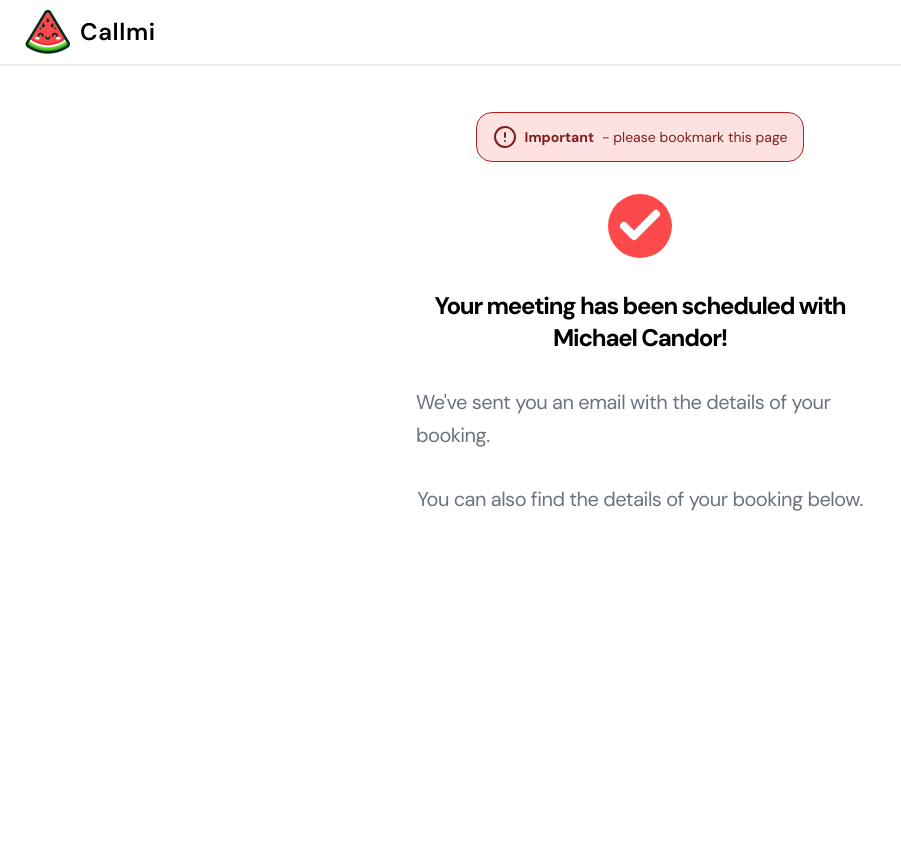
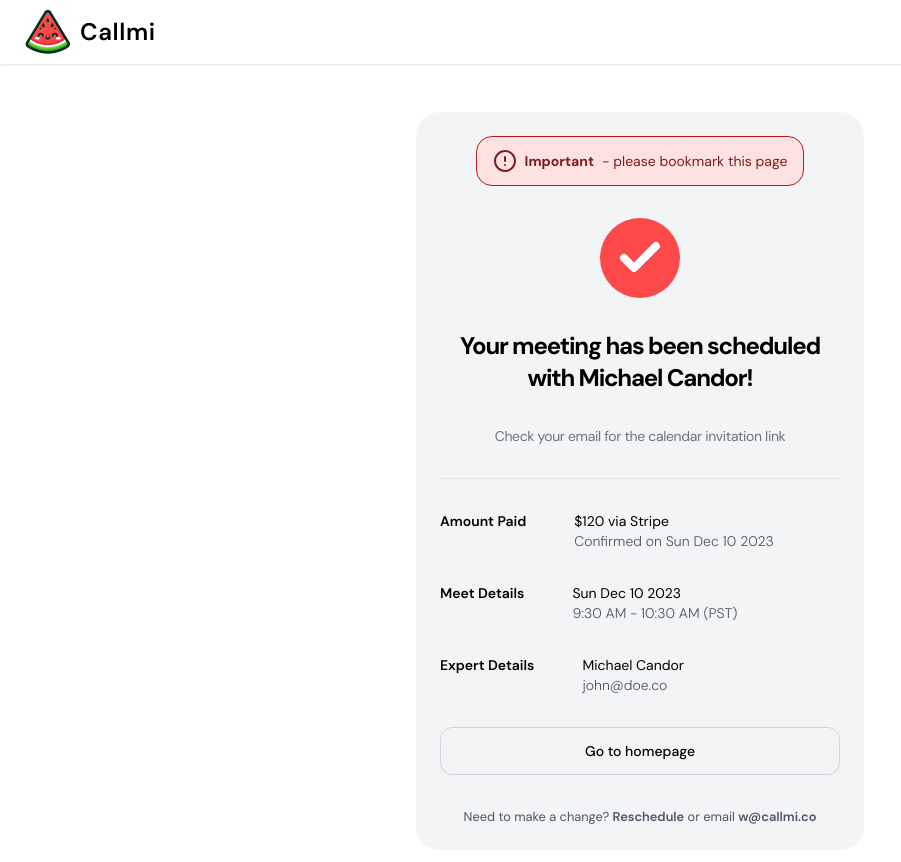
Before and after one commit to Callmi-org/callmi, a Next.js app: page /expert/1/book/success in a window 1280 px wide. Shown: the top 862 px of the page, without its empty margins (0-901 px from the left). Before the commit the page ends 800 px from the top, so only its background shows below. Built offline with nearby package versions, Linux system fonts and the light colour scheme; no server answers.

Commit message:
finish booking success

```diff
--- a/package.json
+++ b/package.json
@@ -21,6 +21,7 @@
     "@prisma/client": "^5.6.0",
     "@radix-ui/react-label": "^2.0.2",
     "@radix-ui/react-select": "^2.0.0",
+    "@radix-ui/react-separator": "^1.0.3",
     "@radix-ui/react-slot": "^1.0.2",
     "@radix-ui/react-switch": "^1.0.3",
     "@radix-ui/react-toast": "^1.1.5",
--- a/src/app/(root)/(users)/expert/[userId]/book/success/page.tsx
+++ b/src/app/(root)/(users)/expert/[userId]/book/success/page.tsx
@@ -1,24 +1,77 @@
 import { AlertCircleIcon, Check } from 'lucide-react'
 import { profile } from '@/data/general'
+import { Separator } from '@/components/ui/separator'
+import { Button } from '@/components/ui/button'
+import Link from 'next/link'
 export default function BookingSuccess() {
   return (
     <main className='min-h-screen px-4 pb-20 pt-28 md:px-12 2xl:pb-4'>
-      <div className='mx-auto max-w-md'>
+      <div className='mx-auto max-w-md rounded-3xl p-6 md:bg-gray-100'>
         <div className='flex flex-col items-center gap-8'>
-          <div className='flex items-center gap-2 rounded-2xl border border-red-700 bg-red-100 px-4 py-3 text-sm text-red-900'>
+          <div className='flex items-center gap-2 whitespace-nowrap rounded-2xl border border-red-700 bg-red-100 px-4 py-3 text-sm text-red-900'>
             <AlertCircleIcon /> <span className='font-bold'>Important</span> -
             please bookmark this page
           </div>
-          <Check className='h-16 w-16 rounded-full bg-brand stroke-[4px] p-2 text-white' />
+          <Check className='h-20 w-20 rounded-full bg-brand stroke-[4px] p-4 text-white' />
           <h1 className='text-center text-2xl font-bold'>
             Your meeting has been scheduled with {profile.name}!
           </h1>
-          <p className='text-gray-500'>
-            We&apos;ve sent you an email with the details of your booking.
+          <p className='text-center text-sm text-gray-500'>
+            Check your email for the calendar invitation link
           </p>
-          <p className='text-gray-500'>
-            You can also find the details of your booking below.
-          </p>
+          <Separator />
+          <div className='grid grid-cols-6 gap-12 self-start text-sm'>
+            <span className='col-span-2 font-semibold'>Amount Paid</span>
+            <div className='col-span-4 flex flex-col'>
+              <span>$120 via Stripe</span>
+              <span className='font-light text-gray-600'>
+                Confirmed on {new Date().toDateString()}
+              </span>
+            </div>
+          </div>
+          <div className='grid grid-cols-6 gap-12 self-start text-sm'>
+            <span className='col-span-2 font-semibold'>Meet Details</span>
+            <div className='col-span-4 flex flex-col'>
+              <span>{new Date().toDateString()}</span>
+              <span className='font-light text-gray-600'>
+                9:30 AM - 10:30 AM (PST)
+              </span>
+            </div>
+          </div>
+          <div className='grid grid-cols-6 gap-12 self-start text-sm'>
+            <span className='col-span-2 font-semibold'>Expert Details</span>
+            <div className='col-span-4 flex flex-col'>
+              <span>{profile.name}</span>
+              <span className='font-light text-gray-600'>{profile.email}</span>
+            </div>
+          </div>
+          <Link
+            className='w-full'
+            href='/'
+          >
+            <Button
+              variant='outline'
+              className='w-full border-gray-300 bg-transparent'
+            >
+              Go to homepage
+            </Button>
+          </Link>
+          <small className='text-center text-gray-600'>
+            Need to make a change?{' '}
+            <Link
+              href={`/expert/${profile.id}`}
+              className='font-semibold'
+            >
+              Reschedule
+            </Link>{' '}
+            or email{' '}
+            <a
+              className='font-semibold'
+              href={`mailto:w@callmi.co`}
+            >
+              w@callmi.co
+            </a>
+          </small>
         </div>
       </div>
     </main>
--- a/src/app/(root)/waitlist/EmailForm.tsx
+++ b/src/app/(root)/waitlist/EmailForm.tsx
@@ -3,7 +3,6 @@ import { useState } from 'react'
 import Image from 'next/image'
 import { motion } from 'framer-motion'
 import { subscribe } from './action'
-import { SubmitButton } from '@/components/Form/SubmitButton'
 import { logoVariants, formVariants, getFadeInProps } from '@/utils/framer'
 import { WaitlistSubmitButton } from './WaitlistSubmitButton'
 
--- /dev/null
+++ b/src/components/ui/separator.tsx
@@ -0,0 +1,31 @@
+"use client"
+
+import * as React from "react"
+import * as SeparatorPrimitive from "@radix-ui/react-separator"
+
+import { cn } from "@/utils/utils"
+
+const Separator = React.forwardRef<
+  React.ElementRef<typeof SeparatorPrimitive.Root>,
+  React.ComponentPropsWithoutRef<typeof SeparatorPrimitive.Root>
+>(
+  (
+    { className, orientation = "horizontal", decorative = true, ...props },
+    ref
+  ) => (
+    <SeparatorPrimitive.Root
+      ref={ref}
+      decorative={decorative}
+      orientation={orientation}
+      className={cn(
+        "shrink-0 bg-stone-200 dark:bg-stone-800",
+        orientation === "horizontal" ? "h-[1px] w-full" : "h-full w-[1px]",
+        className
+      )}
+      {...props}
+    />
+  )
+)
+Separator.displayName = SeparatorPrimitive.Root.displayName
+
+export { Separator }
```
Also changed, not shown: 1 other file (tests, documents, lock files or other folders).
